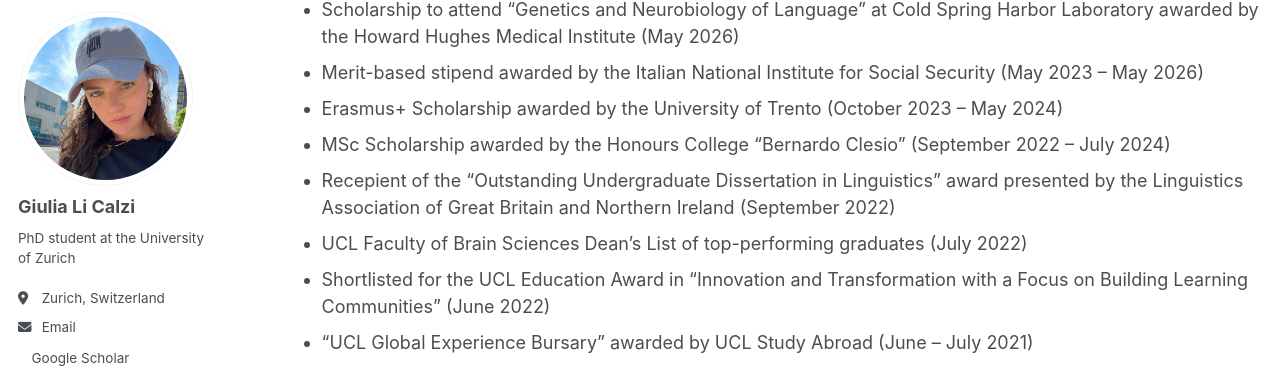
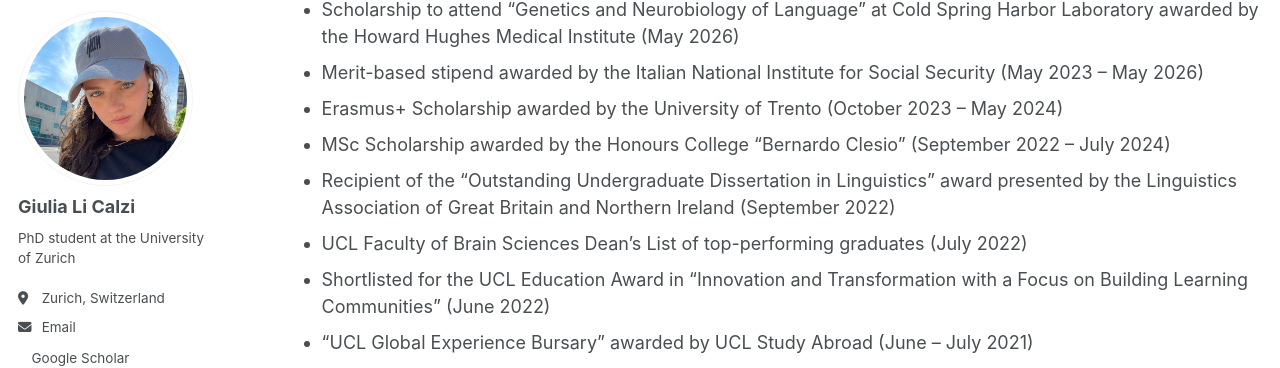
Before and after one commit to glicalzi/glicalzi.github.io, a Jekyll site: the page built from _pages/cv.md, in a window 1280 px wide and 900 px high, scrolled down 710 px. Shown: the part 90-458 px from the top of the window. Built offline with Jekyll 4.4.1, drawn with Linux system fonts in a browser that asks for light colours; a style sheet for code colours, icons or effects is not loaded.

Commit message:
Update cv.md

```diff
--- a/_pages/cv.md
+++ b/_pages/cv.md
@@ -31,7 +31,7 @@ Moul, V., & **Li Calzi, G.** (2023). Anglo-Latin macaronic verse in early modern
 - Merit-based stipend awarded by the Italian National Institute for Social Security (May 2023 &ndash; May 2026)
 - Erasmus+ Scholarship awarded by the University of Trento (October 2023 &ndash; May 2024)
 - MSc Scholarship awarded by the Honours College "Bernardo Clesio" (September 2022 &ndash; July 2024)
-- Recepient of the "Outstanding Undergraduate Dissertation in Linguistics" award presented by the Linguistics Association of Great Britain and Northern Ireland (September 2022)
+- Recipient of the "Outstanding Undergraduate Dissertation in Linguistics" award presented by the Linguistics Association of Great Britain and Northern Ireland (September 2022)
 - UCL Faculty of Brain Sciences Dean's List of top-performing graduates (July 2022)
 - Shortlisted for the UCL Education Award in "Innovation and Transformation with a Focus on Building Learning Communities" (June 2022)
 - "UCL Global Experience Bursary" awarded by UCL Study Abroad (June &ndash; July 2021)
```
